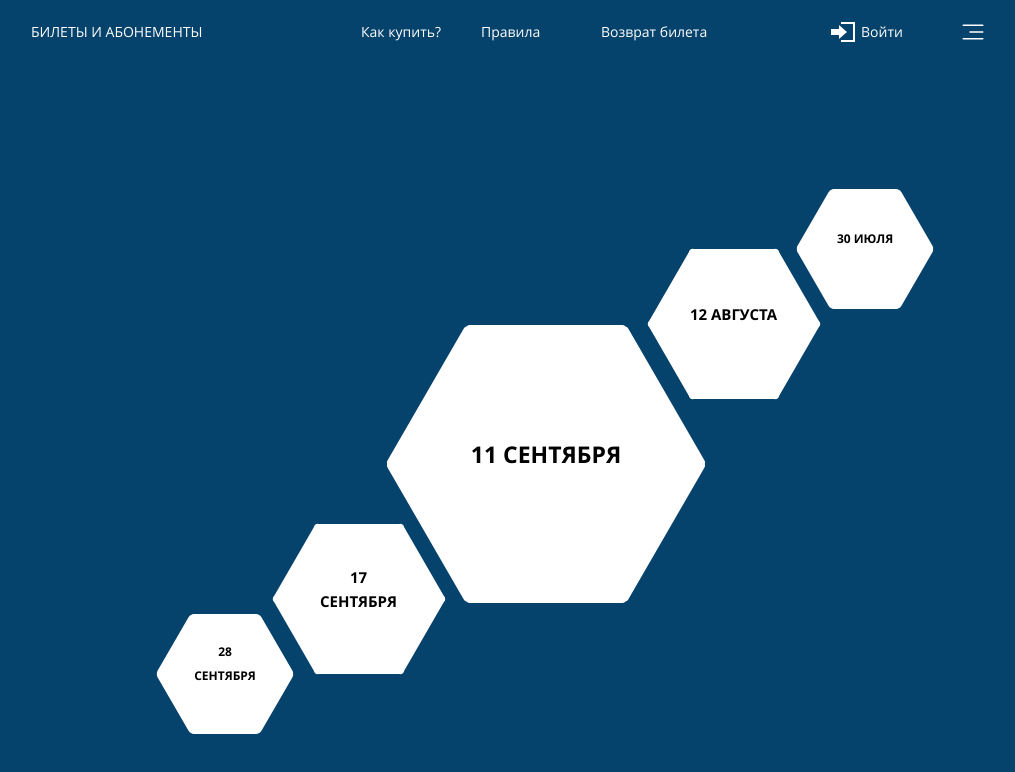
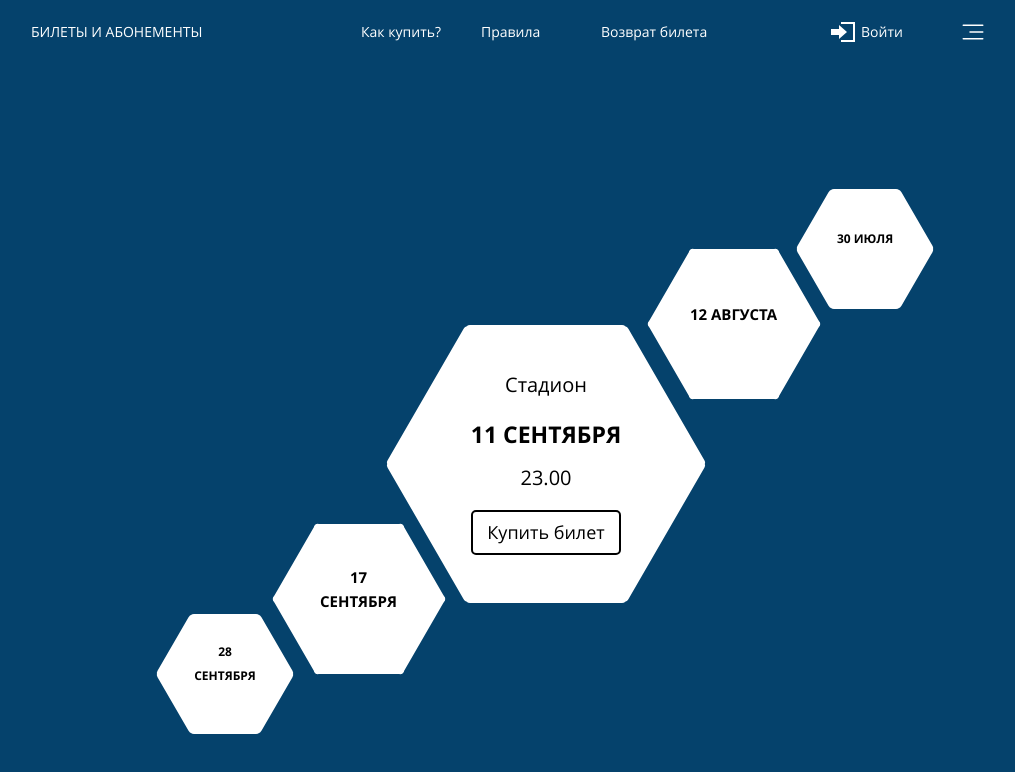
Before and after one commit to mikhailkaryamin/test-infomatika, a React app: page / in a window 1280 px wide. Shown: the top 772 px of the page, without its empty margins (129-1144 px from the left). Built offline with nearby package versions, Linux system fonts and the light colour scheme.

Commit message:
refactor(main)

```diff
--- a/src/components/main.jsx
+++ b/src/components/main.jsx
@@ -68,12 +68,12 @@ const DataMarkup = {
 };
 
 function Main() {
-  const [currentPositionTopScroll, setCurrentPositionTopScroll] = useState(0);
-  const [currentPositionDownScroll, setCurrentPositionDownScroll] = useState(0);
-
+  const [positionScroll, setPositionScroll] = useState(0);
   const [dataMarkup, setDataMarkup] = useState(DataMarkup);
 
   function getMarkupEventsList() {
+    console.log(positionScroll)
+
     return (
       dataMarkup.MATCHES.map((match, i) => (
         <motion.li
@@ -85,6 +85,7 @@ function Main() {
           <Hexagon
             match={match}
             prefix={dataMarkup.PREFIXES[i].HEXAGON}
+            isMain={dataMarkup.PREFIXES[i].HEXAGON === 'main'}
           />
         </motion.li>
       ))
@@ -92,54 +93,61 @@ function Main() {
   }
 
   function getMatchesListScroll(direction) {
+    const COUNT_SHOW_MATCHES = 5;
+
+    const isScrollDown = direction === DirectionScroll.DOWN;
+    const isScrollTop = direction === DirectionScroll.TOP;
+
+    const nextPositionScrollAboveZero = positionScroll + (isScrollTop ? 1 : -1);
+    const nextPositionScrollBelowZero = positionScroll * -1 + (isScrollTop ? -1 : 1);
+
     let matchesMarkup;
     let prefixesMarkup;
 
-    if (direction === DirectionScroll.TOP) {
-      if (currentPositionTopScroll < 0) {
-        matchesMarkup = DataMarkup.MATCHES.filter((el, i) => (
-          i < 5 + (currentPositionTopScroll * -1 - 1)
-        ));
-        prefixesMarkup = DataMarkup.PREFIXES.slice(currentPositionTopScroll * -1 - 1);
-      } else {
-        matchesMarkup = DataMarkup.MATCHES.filter((el, i) => i > currentPositionTopScroll);
-        prefixesMarkup = DataMarkup.PREFIXES.filter((el, i) => i < 4 - currentPositionTopScroll);
-      }
-
-      setCurrentPositionTopScroll(currentPositionTopScroll + 1);
-      setCurrentPositionDownScroll(currentPositionDownScroll - 1);
-
-      setDataMarkup({
-        MATCHES: matchesMarkup,
-        PREFIXES: prefixesMarkup,
-      });
+    function cutTopMatches(nextPositionScroll) {
+      matchesMarkup = DataMarkup.MATCHES.filter((el, i) => (
+        i < COUNT_SHOW_MATCHES - nextPositionScroll
+      ));
+      prefixesMarkup = DataMarkup.PREFIXES.slice(nextPositionScroll);
     }
 
-    if (direction === DirectionScroll.DOWN) {
-      if (currentPositionDownScroll < 0) {
-        matchesMarkup = DataMarkup.MATCHES.slice(currentPositionDownScroll * -1 - 1);
-        prefixesMarkup = DataMarkup.PREFIXES.filter((el, i) => (
-          i < 5 - (currentPositionDownScroll * -1 - 1)
-        ));
+    function cutDownMatches(nextPositionScroll) {
+      matchesMarkup = DataMarkup.MATCHES.slice(nextPositionScroll);
+      prefixesMarkup = DataMarkup.PREFIXES.filter((el, i) => (
+        i < COUNT_SHOW_MATCHES - nextPositionScroll
+      ));
+    }
+
+    if (isScrollTop) {
+      if (positionScroll < 0) {
+        cutTopMatches(nextPositionScrollBelowZero);
       } else {
-        matchesMarkup = DataMarkup.MATCHES.filter((el, i) => i < 4 - currentPositionDownScroll);
-        prefixesMarkup = DataMarkup.PREFIXES.filter((el, i) => i > currentPositionDownScroll);
+        cutDownMatches(nextPositionScrollAboveZero);
       }
+    }
 
-      setCurrentPositionDownScroll(currentPositionDownScroll + 1);
-      setCurrentPositionTopScroll(currentPositionTopScroll - 1);
+    if (isScrollDown) {
+      if (positionScroll > 0) {
+        cutDownMatches(nextPositionScrollAboveZero);
+      } else {
+        cutTopMatches(nextPositionScrollBelowZero);
+      }
+    }
 
-      setDataMarkup({
-        MATCHES: matchesMarkup,
-        PREFIXES: prefixesMarkup,
-      });
-    }
+    setPositionScroll(isScrollTop ? positionScroll + 1 : positionScroll - 1);
+
+    setDataMarkup({
+      MATCHES: matchesMarkup,
+      PREFIXES: prefixesMarkup,
+    });
   }
 
   function handleToggle(evt) {
     if (evt.deltaY > 0) {
-      getMatchesListScroll(DirectionScroll.TOP);
-    } else {
+      if (positionScroll < 2) {
+        getMatchesListScroll(DirectionScroll.TOP);
+      }
+    } else if (positionScroll > -2) {
       getMatchesListScroll(DirectionScroll.DOWN);
     }
   }
```
